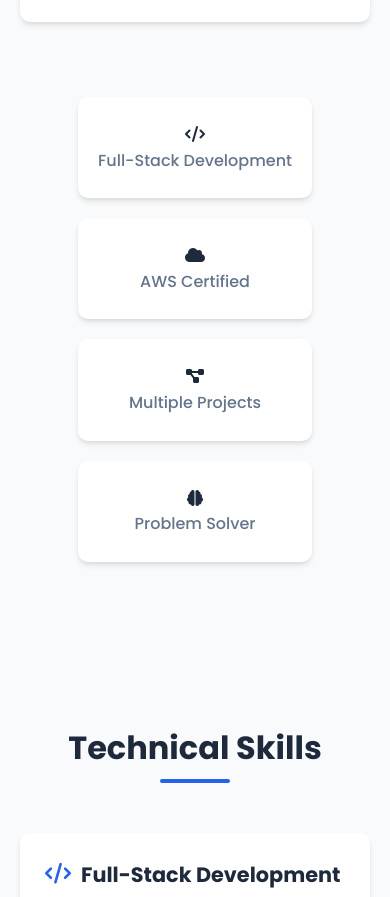
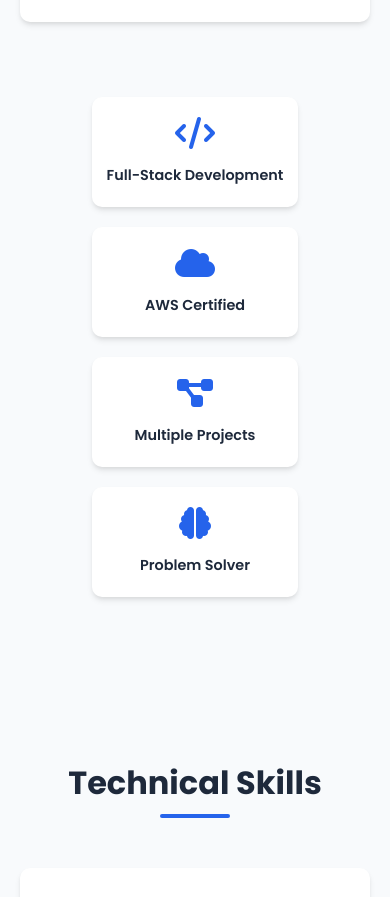
Before and after one commit to Tanishkakaruturi/portfolio, a plain HTML site: page index.html in a window 390 px wide. Shown: the part 1995-2892 px from the top of the page. Drawn offline with Linux system fonts and the light colour scheme.

Commit message:
Update style.css

```diff
--- a/style.css
+++ b/style.css
@@ -343,15 +343,16 @@
     box-shadow: var(--shadow-lg);
 }
 
-.stat h3 {
+.stat i {
     font-size: 2.5rem;
     color: var(--primary-color);
-    margin-bottom: 10px;
+    margin-bottom: 15px;
 }
 
 .stat p {
-    color: var(--gray-color);
-    font-weight: 500;
+    color: var(--dark-color);
+    font-weight: 600;
+    font-size: 1rem;
 }
 
 /* Skills Section */
@@ -697,6 +698,10 @@
     .certs-grid {
         grid-template-columns: 1fr;
     }
+
+    .about-stats {
+        grid-template-columns: 1fr 1fr;
+    }
 }
 
 @media (max-width: 576px) {
@@ -714,4 +719,16 @@
         justify-content: center;
         width: 100%;
     }
+
+    .stat {
+        padding: 20px 15px;
+    }
+
+    .stat i {
+        font-size: 2rem;
+    }
+
+    .stat p {
+        font-size: 0.9rem;
+    }
 }
```
